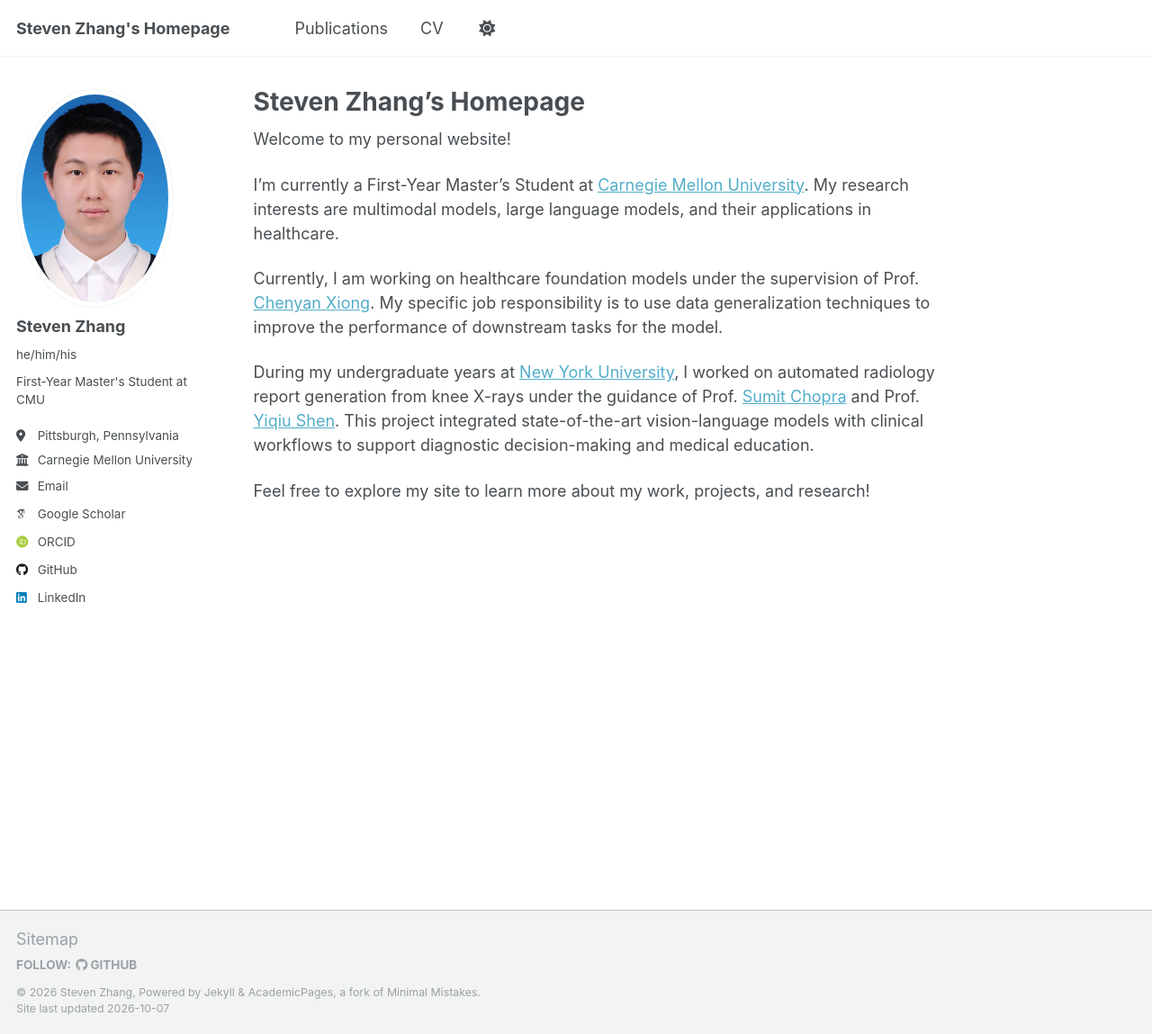
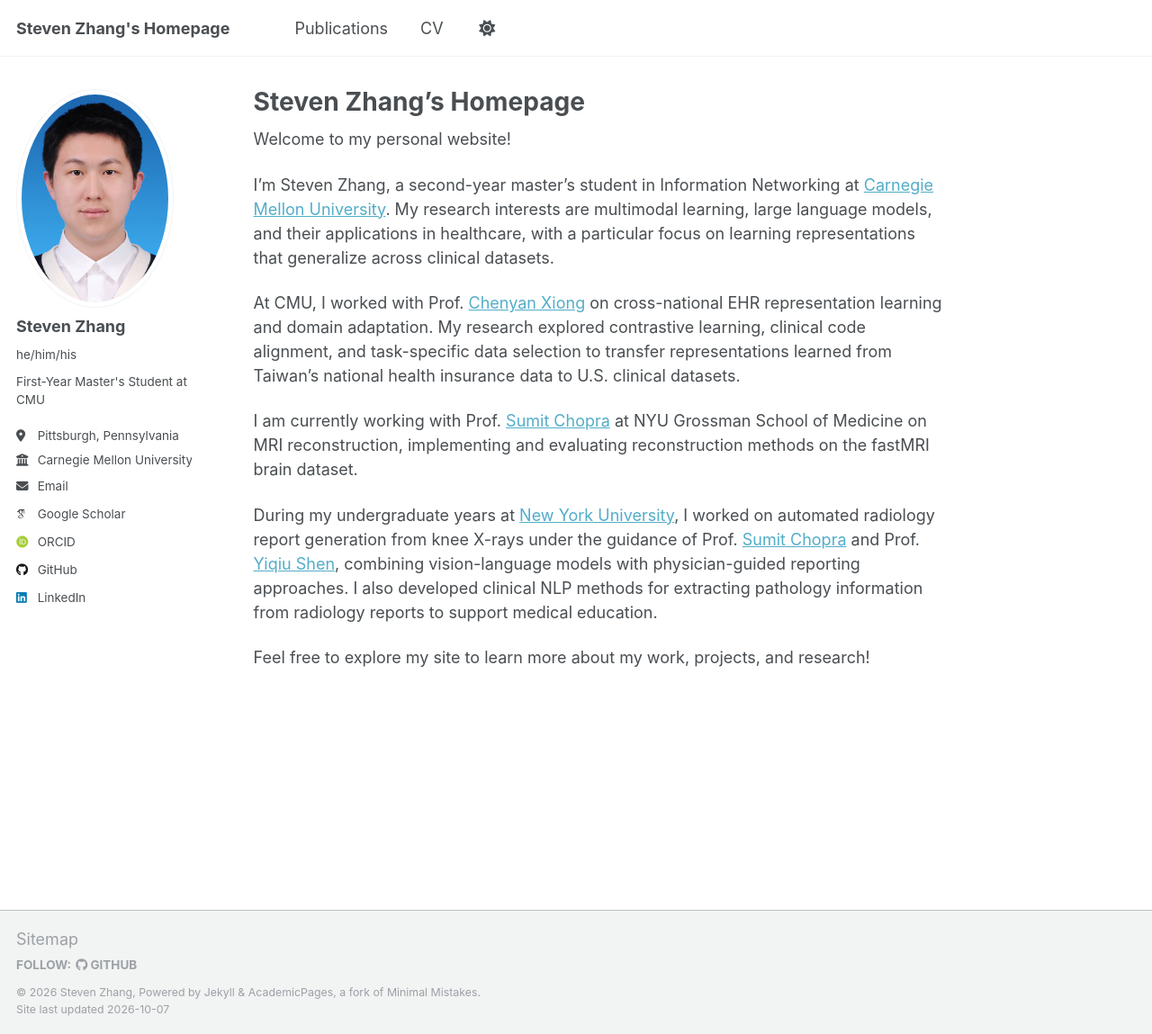
Before and after one commit to qingYzhang/qingYzhang.github.io, a Jekyll site: the page built from _pages/about.md, in a window 1280 px wide and 1149 px high. Shown: the whole window at 90% size. Built offline with Jekyll 4.4.1, drawn with Linux system fonts in a browser that asks for light colours; some web fonts are replaced.

Commit message:
Revise about page with updated academic details
Updated personal information and research focus in the about page.

```diff
--- a/_pages/about.md
+++ b/_pages/about.md
@@ -9,10 +9,12 @@ redirect_from:
 
 Welcome to my personal website!
 
-I’m currently a First-Year Master's Student at [Carnegie Mellon University](https://www.cmu.edu). My research interests are multimodal models, large language models, and their applications in healthcare.
+I’m Steven Zhang, a second-year master’s student in Information Networking at [Carnegie Mellon University](https://www.cmu.edu/). My research interests are multimodal learning, large language models, and their applications in healthcare, with a particular focus on learning representations that generalize across clinical datasets.
 
-Currently, I am working on healthcare foundation models under the supervision of Prof. [Chenyan Xiong](https://www.cs.cmu.edu/~cx/). My specific job responsibility is to use data generalization techniques to improve the performance of downstream tasks for the model.
+At CMU, I worked with Prof. [Chenyan Xiong](https://www.cs.cmu.edu/~cx/) on cross-national EHR representation learning and domain adaptation. My research explored contrastive learning, clinical code alignment, and task-specific data selection to transfer representations learned from Taiwan’s national health insurance data to U.S. clinical datasets.
 
-During my undergraduate years at [New York University](https://www.nyu.edu), I worked on automated radiology report generation from knee X-rays under the guidance of Prof. [Sumit Chopra](https://www.spchopra.net/) and Prof. [Yiqiu Shen](https://seyiqi.github.io/). This project integrated state-of-the-art vision-language models with clinical workflows to support diagnostic decision-making and medical education.
+I am currently working with Prof. [Sumit Chopra](https://www.spchopra.net/) at NYU Grossman School of Medicine on MRI reconstruction, implementing and evaluating reconstruction methods on the fastMRI brain dataset.
+
+During my undergraduate years at [New York University](https://www.nyu.edu/), I worked on automated radiology report generation from knee X-rays under the guidance of Prof. [Sumit Chopra](https://www.spchopra.net/) and Prof. [Yiqiu Shen](https://seyiqi.github.io/), combining vision-language models with physician-guided reporting approaches. I also developed clinical NLP methods for extracting pathology information from radiology reports to support medical education.
 
 Feel free to explore my site to learn more about my work, projects, and research!
```
